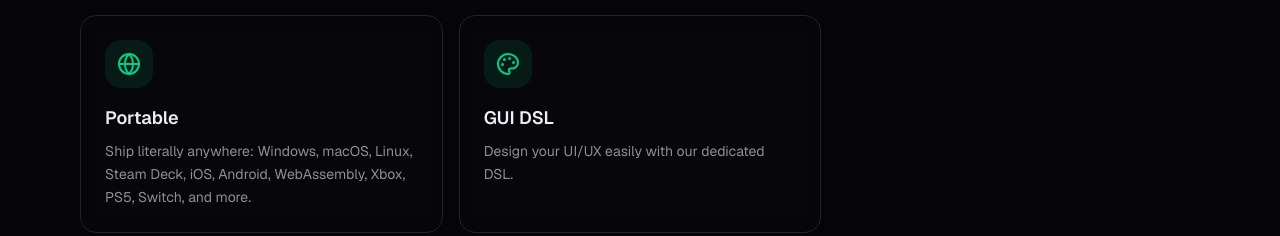
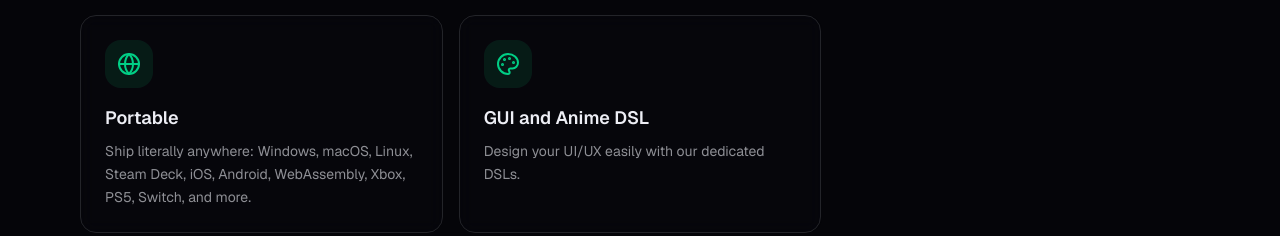
Before and after one commit to suika3-community/suika3-community.github.io, a Next.js app: page / in a window 1280 px wide. Shown: the part 1363-1599 px from the top of the page. Built offline with nearby package versions, Linux system fonts and the light colour scheme.

Commit message:
Fix conflicts

```diff
--- a/components/features-section.tsx
+++ b/components/features-section.tsx
@@ -37,8 +37,8 @@ const features = [
   },
   {
     icon: Palette,
-    title: "GUI DSL",
-    description: "Design your UI/UX easily with our dedicated DSL.",
+    title: "GUI and Anime DSL",
+    description: "Design your UI/UX easily with our dedicated DSLs.",
   }
 ];
 
```
